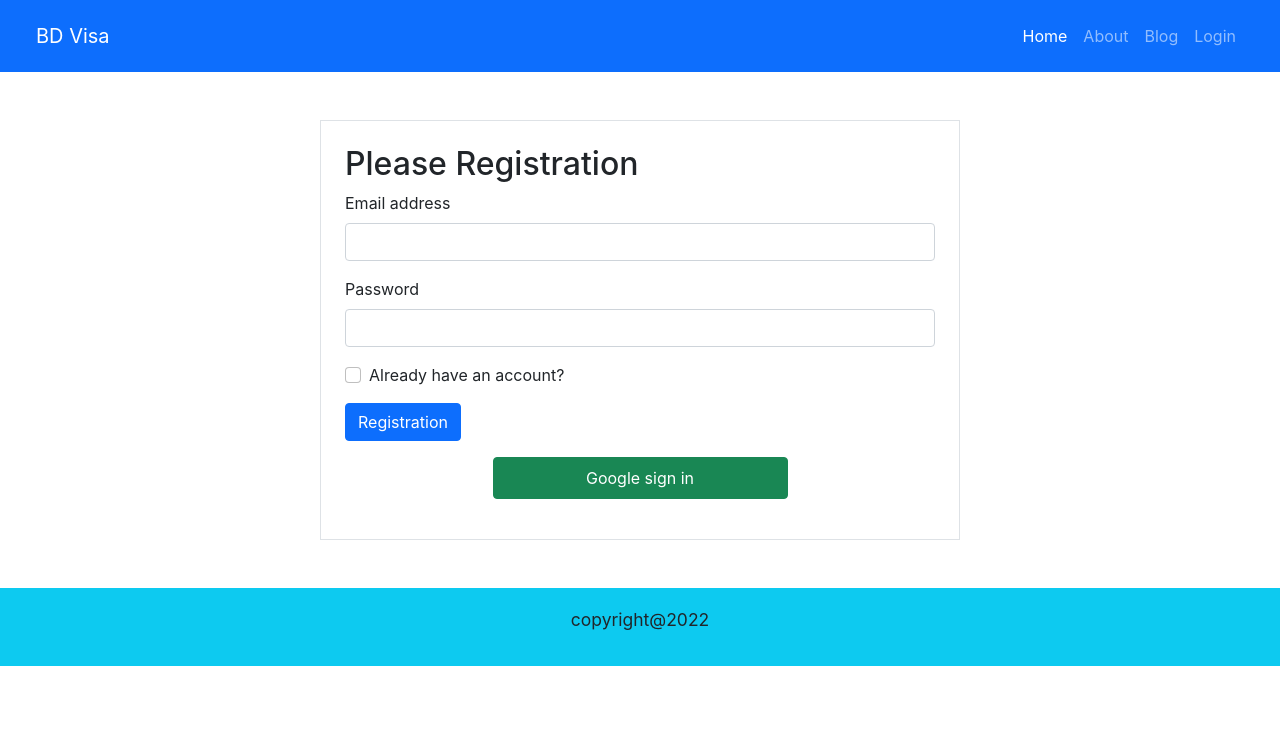
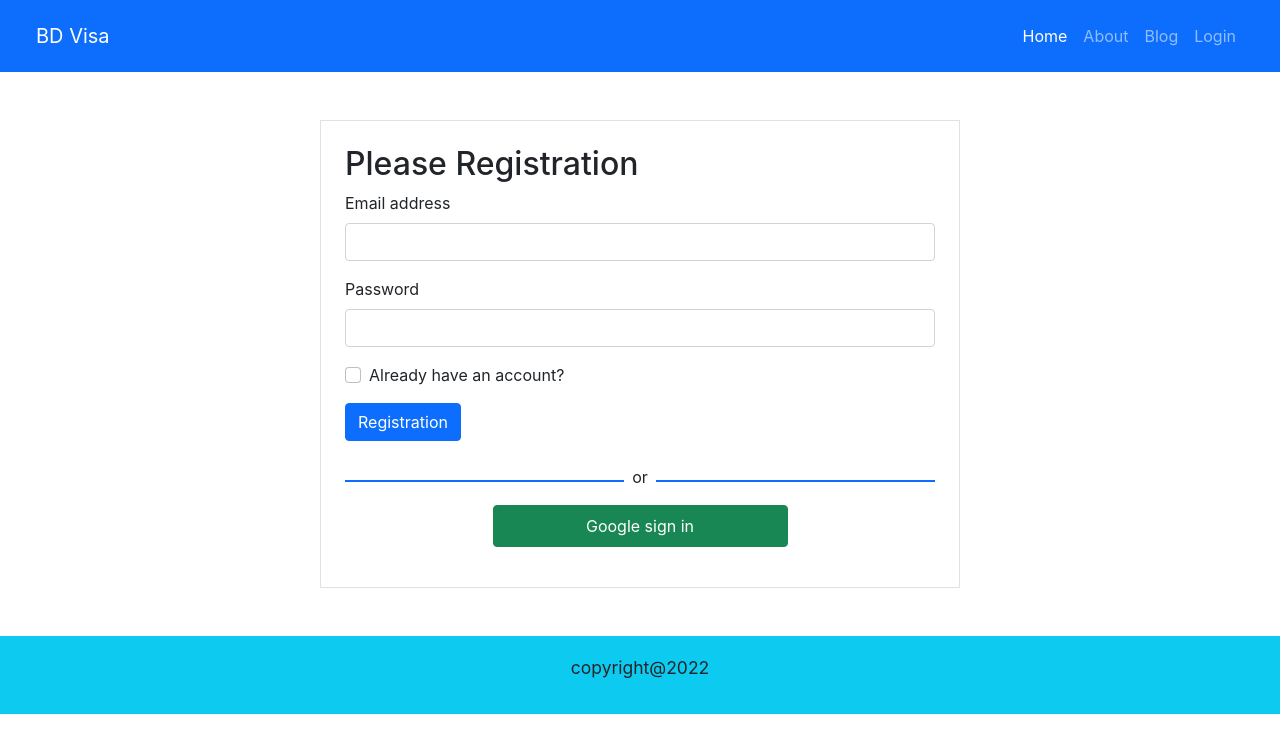
Before and after one commit to alanas59/bd-visa-consultancy, a React (Create React App) app: page /login in a window 1280 px wide. Shown: the top 752 px of the page. Built offline with nearby package versions, Linux system fonts and the light colour scheme; no server answers.

Commit message:
login component updated

```diff
--- a/src/Pages/Login/Login.js
+++ b/src/Pages/Login/Login.js
@@ -118,6 +118,11 @@ const Login = () => {
 
       <ToastContainer></ToastContainer>
       <div>
+         <div className="d-flex align-items-center">
+           <div className='w-50 bg-primary' style={{height:"2px"}}></div>
+           <p className="px-2 pt-2">or</p>
+           <div className='w-50 bg-primary' style={{height:"2px"}}></div>
+         </div>
          <button
          onClick={()=>signInWithGoogle()}
          className="btn btn-success w-50 d-block mx-auto p-2">Google sign in</button>
```
